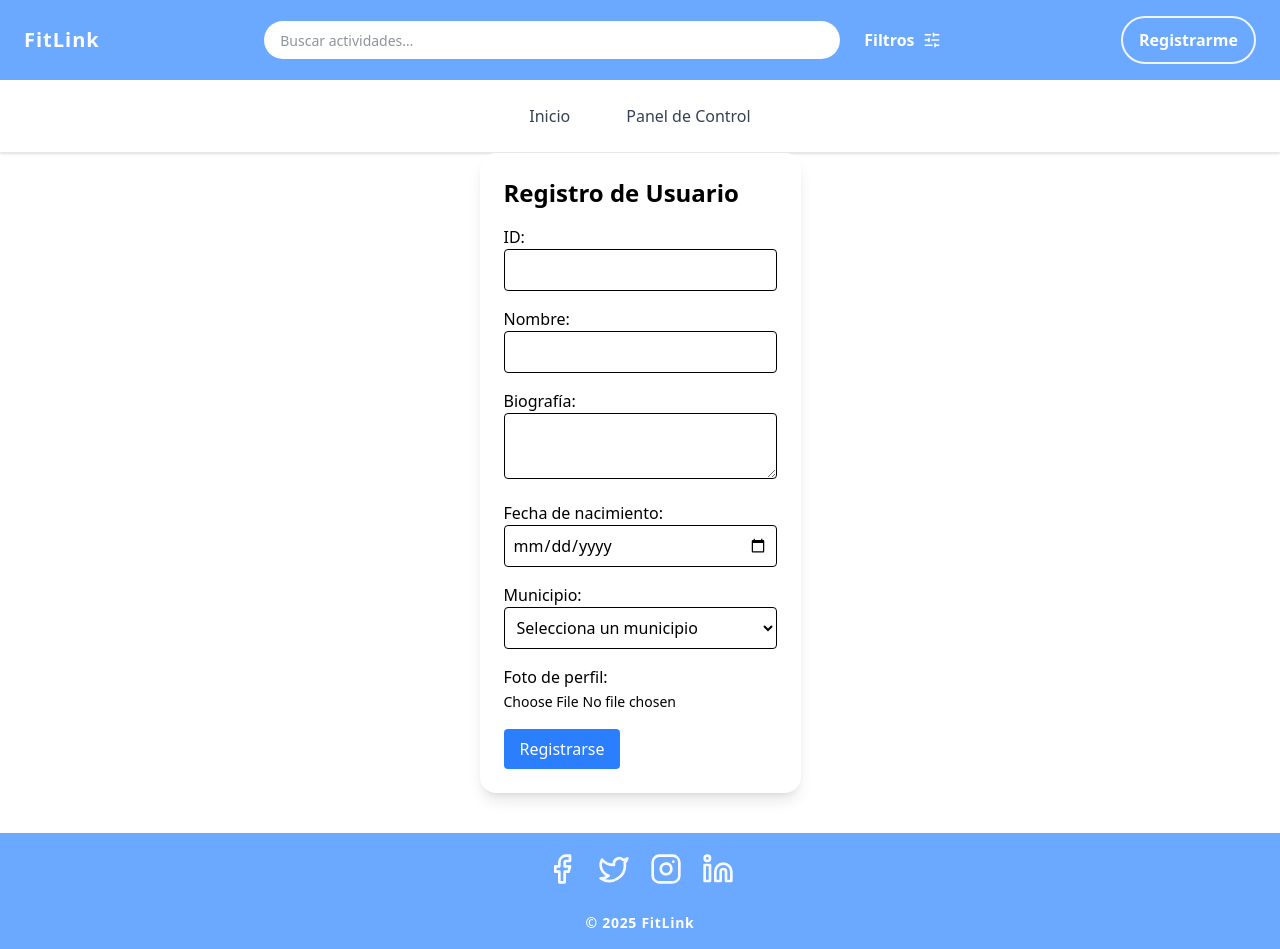
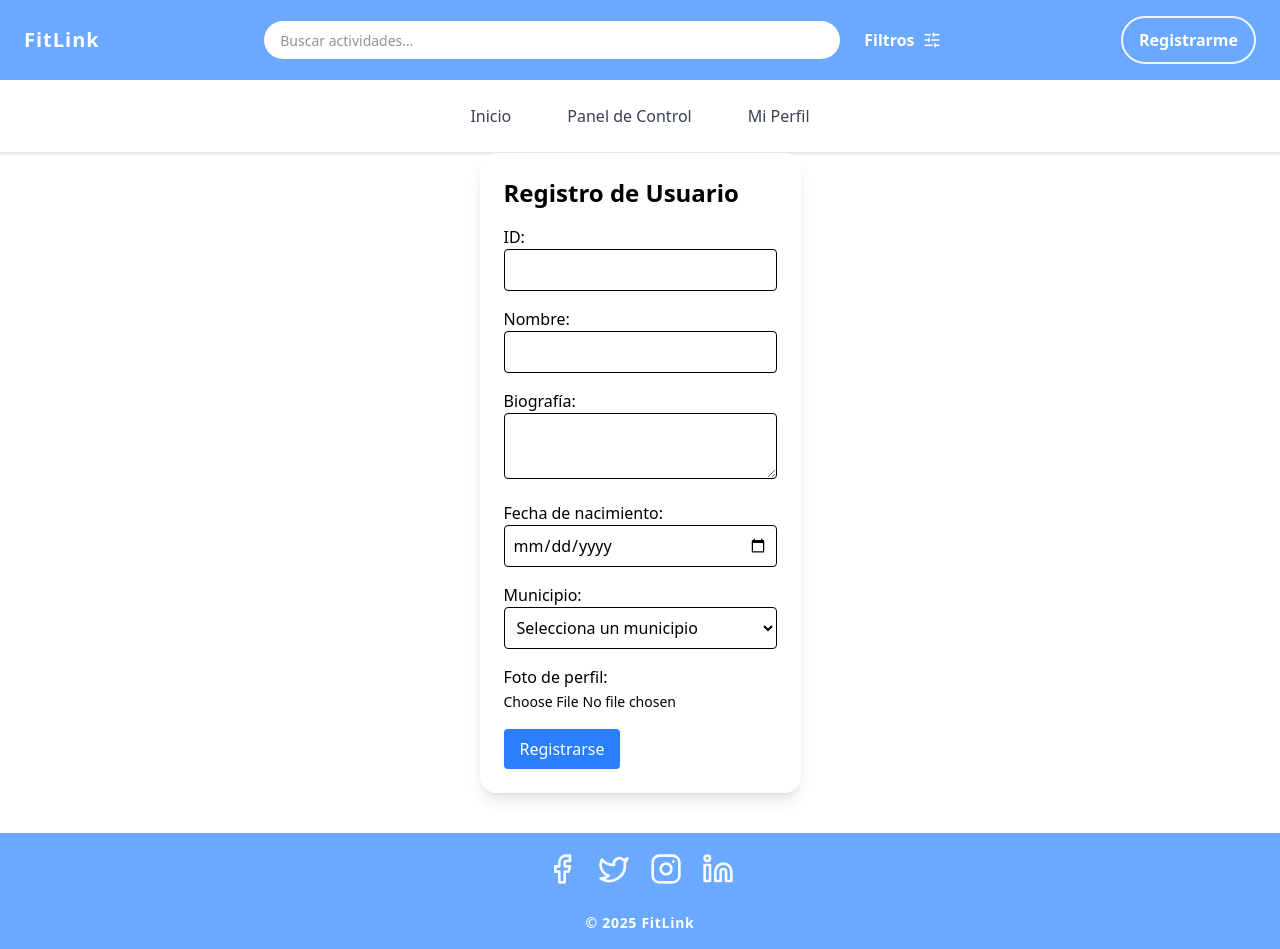
Before and after one commit to Valeriacarmonaf/Fitlink-Frontend, a React (Vite) app in the folder Fitlink-Frontend/: page /register in a window 1280 px wide. Built offline with nearby package versions, Linux system fonts and the light colour scheme.

Commit message:
Update App.jsx

```diff
--- a/Fitlink-Frontend/src/App.jsx
+++ b/Fitlink-Frontend/src/App.jsx
@@ -3,11 +3,11 @@ import { BrowserRouter, Routes, Route, Link } from 'react-router-dom';
 import Header from "./components/Header";
 import Footer from "./components/Footer";
 import "./index.css";
-
 import LandingPage from "./pages/LandingPage";
 import Dashboard from "./pages/Dashboard";
 import Register from "./pages/Register";
 import Users from "./pages/Users";
+import PerfilUsuario from "./pages/PerfilUsuario";
 
 // Tailwind classes for the navigation links
 const NavLinkClasses = "px-4 py-2 text-gray-700 font-medium rounded-lg hover:bg-gray-200 transition duration-150";
@@ -27,6 +27,9 @@ export default function App() {
           <Link to="/dashboard" className={NavLinkClasses}>
             Panel de Control
           </Link>
+          <Link to="/perfil" className={NavLinkClasses}>
+             Mi Perfil
+          </Link>
         </nav>
 
         {/* Routes take up the rest of the vertical space (flex-grow) */}
@@ -35,6 +38,7 @@ export default function App() {
           <Route path="/dashboard" element={<Dashboard />} />
           <Route path="/register" element={<Register />} />
           <Route path="/users" element={<Users />} />
+          <Route path="/perfil" element={<PerfilUsuario />} />
 
           {/* Replaced fl-main with Tailwind classes */}
           <Route path="*" element={<main className="flex-grow p-10 text-center">
```
